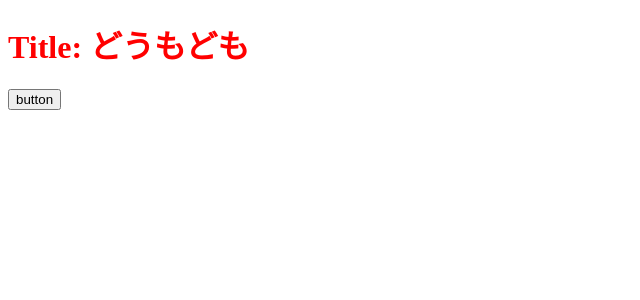
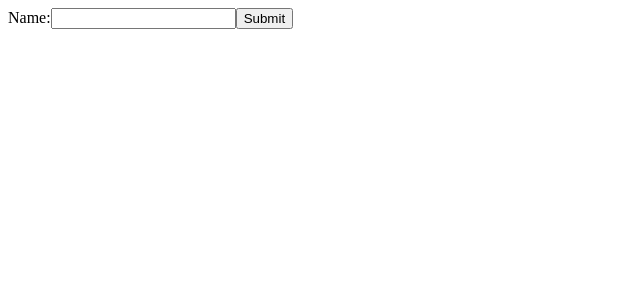
Before and after one commit to kanpanda/study2024, a Vue app in the folder frontend/: page / in a window 1280 px wide. Shown: the top 300 px of the page, without its empty margins (0-640 px from the left). Built offline with nearby package versions, Linux system fonts and the light colour scheme.

Commit message:
更新:docker,springboot ,vueの環境構築が完了した

```diff
--- a/frontend/src/App.vue
+++ b/frontend/src/App.vue
@@ -1,33 +1,38 @@
+<template>
+    <div>
+      <form @submit.prevent="submitForm">
+        <label for="name">Name:</label>
+        <input type="text" v-model="name" id="name" />
+        <button type="submit">Submit</button>
+      </form>
+    </div>
+  </template>
 
-<!-- jsを書く -->
+
   <script>
-// const userName = 'aiueo'
-let price = 9.9
+  import axios from 'axios'
 
   export default {
     data() {
       return {
-      userName: 'どうもども'
-    };
+        name: ''
       }
-};
-
-function increment() {
-    console.log('aaa')
+    },
+    methods: {
+      async submitForm() {
+        try {
+          const response = await axios.post('http://localhost:8080/api/submit', {
+            name: this.name
+          })
+          console.log('Response:', response.data)
+        } catch (error) {
+          console.error('Error submitting form:', error)
         }
-
+      }
+    }
+  }
   </script>
 
-
-<!-- htmlを書く -->
-<template>
-    <h1>Title: {{ userName }}</h1>
-    <button @click="increment">button</button>
-</template>
-
-<!-- CSSを書く なくてもよい -->
-<style>
-h1{
-    color: red;
-}
+  <style scoped>
+  /* スタイルを追加する場合はここに記述 */
   </style>
--- a/frontend/src/main.js
+++ b/frontend/src/main.js
@@ -1,4 +1,6 @@
+
+
 import { createApp } from 'vue'
 import App from './App.vue'
-const app = createApp(App)
-app.mount(' #app')
+
+createApp(App).mount('#app')
```
Also changed, not shown: frontend/package.json (+9 -2 lines), frontend/.eslintrc.cjs (added), frontend/.prettierrc.json (added), 1 other file (tests, documents, lock files or other folders). Lines whose indentation alone changed are shown as unchanged.
